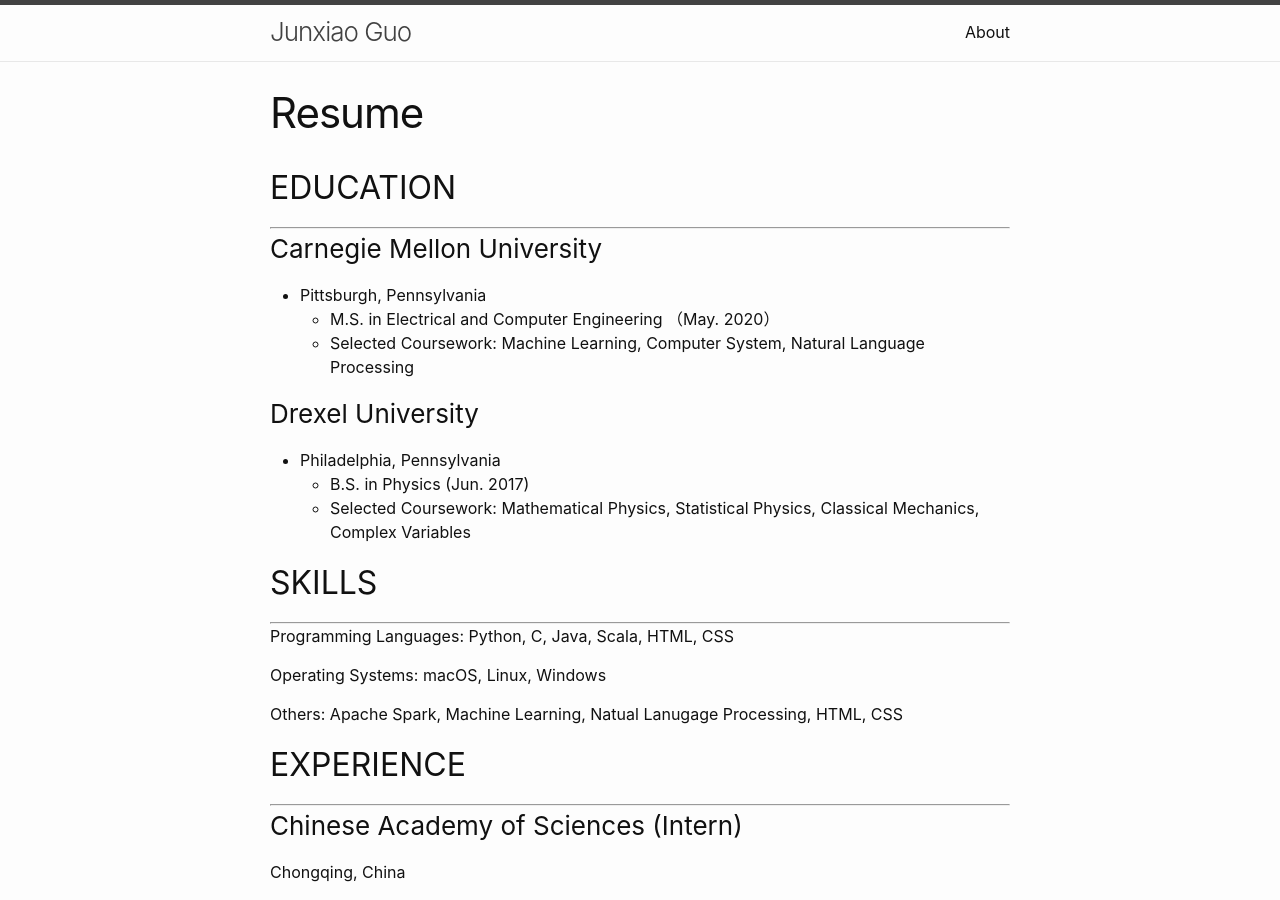
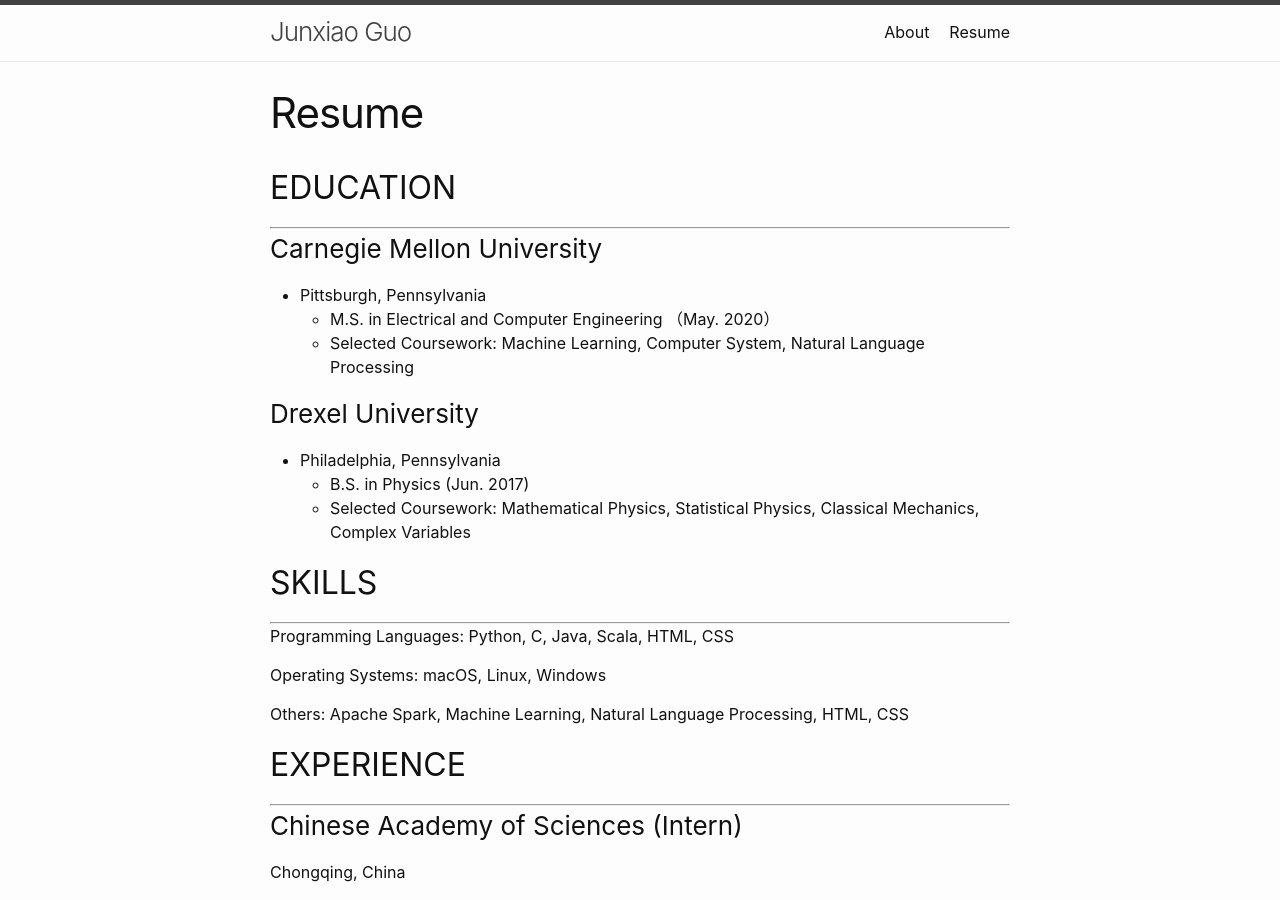
Before and after one commit to ghostian/ghostian.github.io, a Jekyll site: the page built from resume.md, in a window 1280 px wide and 900 px high. Built offline with Jekyll 4.4.1, drawn with Linux system fonts in a browser that asks for light colours.

Commit message:
Sep 4: Edit Resume

```diff
--- a/cv.md
+++ b/resume.md
@@ -28,7 +28,7 @@
 
 Operating Systems: macOS, Linux, Windows
 
-Others: Apache Spark, Machine Learning, Natual Lanugage Processing, HTML, CSS
+Others: Apache Spark, Machine Learning, Natural Language Processing, HTML, CSS
 
 ## EXPERIENCE
 
```
